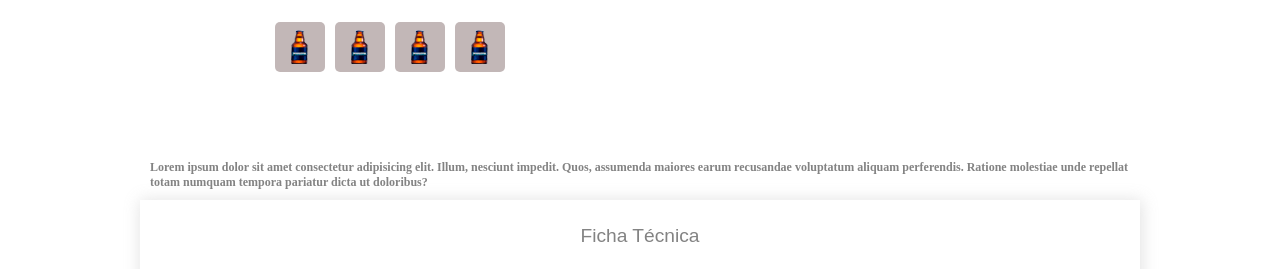
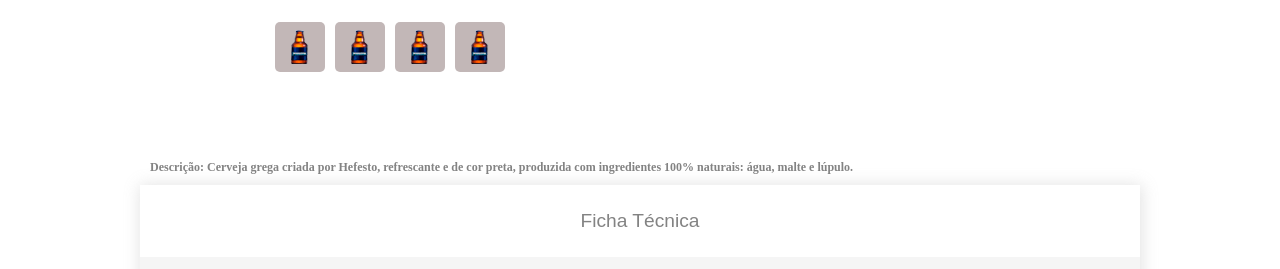
Before and after one commit to dev-tiagosantos/gama-project-one, a plain HTML site: page description.html in a window 1280 px wide. Shown: the part 530-799 px from the top of the page. Drawn offline with Linux system fonts and the light colour scheme.

Commit message:
FINAL ALL SPRINTS

```diff
--- a/description.html
+++ b/description.html
@@ -7,7 +7,7 @@
     <link rel="stylesheet" type="text/css" href="style.css">
     <title>Godbev | Cervejaria & distribuidora</title>
 </head>
-<!--------------------------------------------- INICIO HEADER---------------------------------------->
+<!--------------------------------------------- INICIO HEADER PÁGINA DESCRIPTION---------------------------------------->
 <header class="header">
 
 
@@ -69,8 +69,8 @@
    <!--------------------------------------------- INICIO DESCRIÇÃO DO PRODUTO---------------------------------------->
     <section class="description-container">
         <p>
-            Lorem ipsum dolor sit amet consectetur adipisicing elit. Illum, nesciunt impedit. Quos, assumenda maiores earum recusandae voluptatum aliquam perferendis.
-            Ratione molestiae unde repellat totam numquam tempora pariatur dicta ut doloribus?
+            Descrição: Cerveja grega criada por Hefesto, refrescante e de cor preta, produzida com ingredientes 100% naturais: água, malte e lúpulo.
+
         </p>
 
     </section>
```
Also changed, not shown: index.html (+20 -0 lines), 1 other file.
